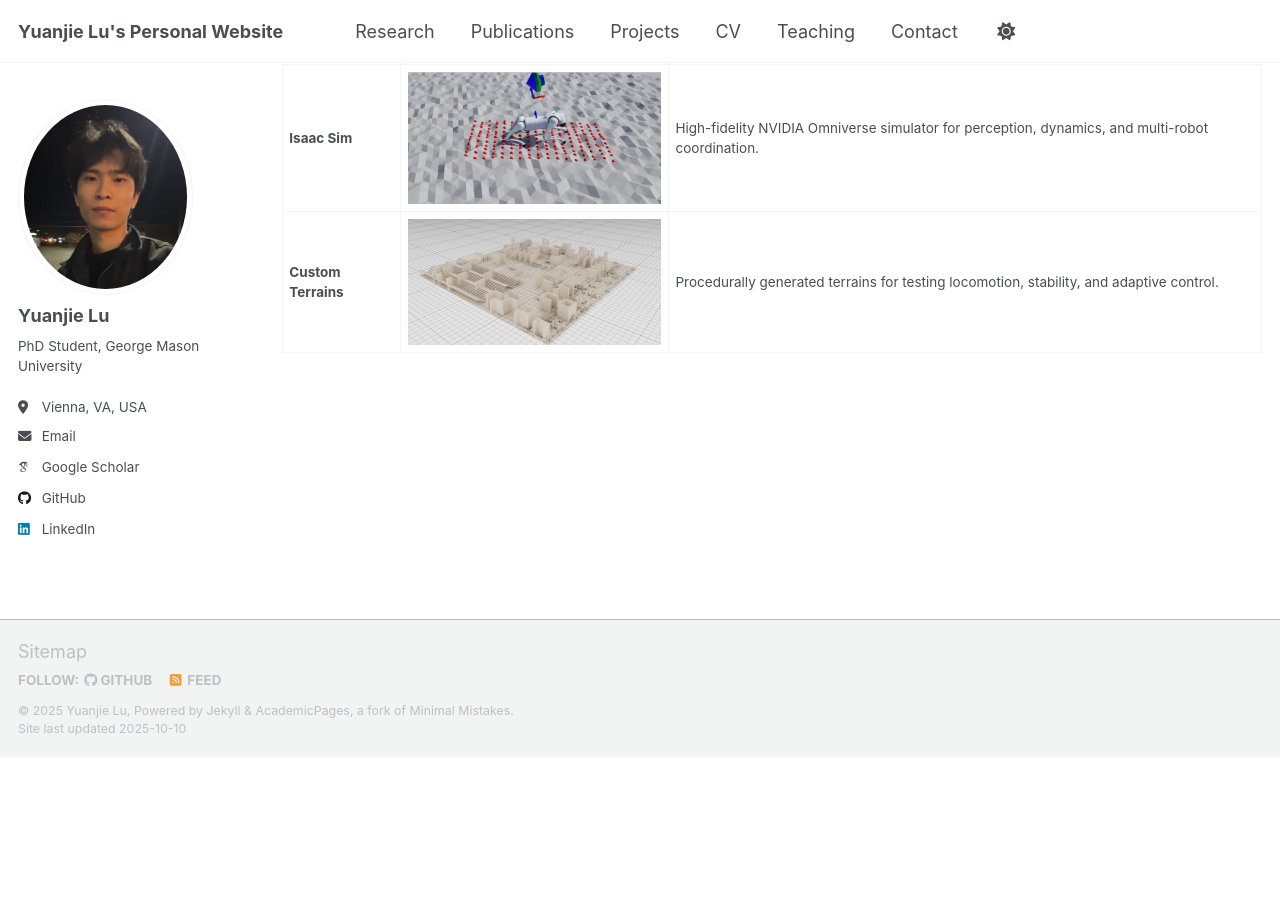
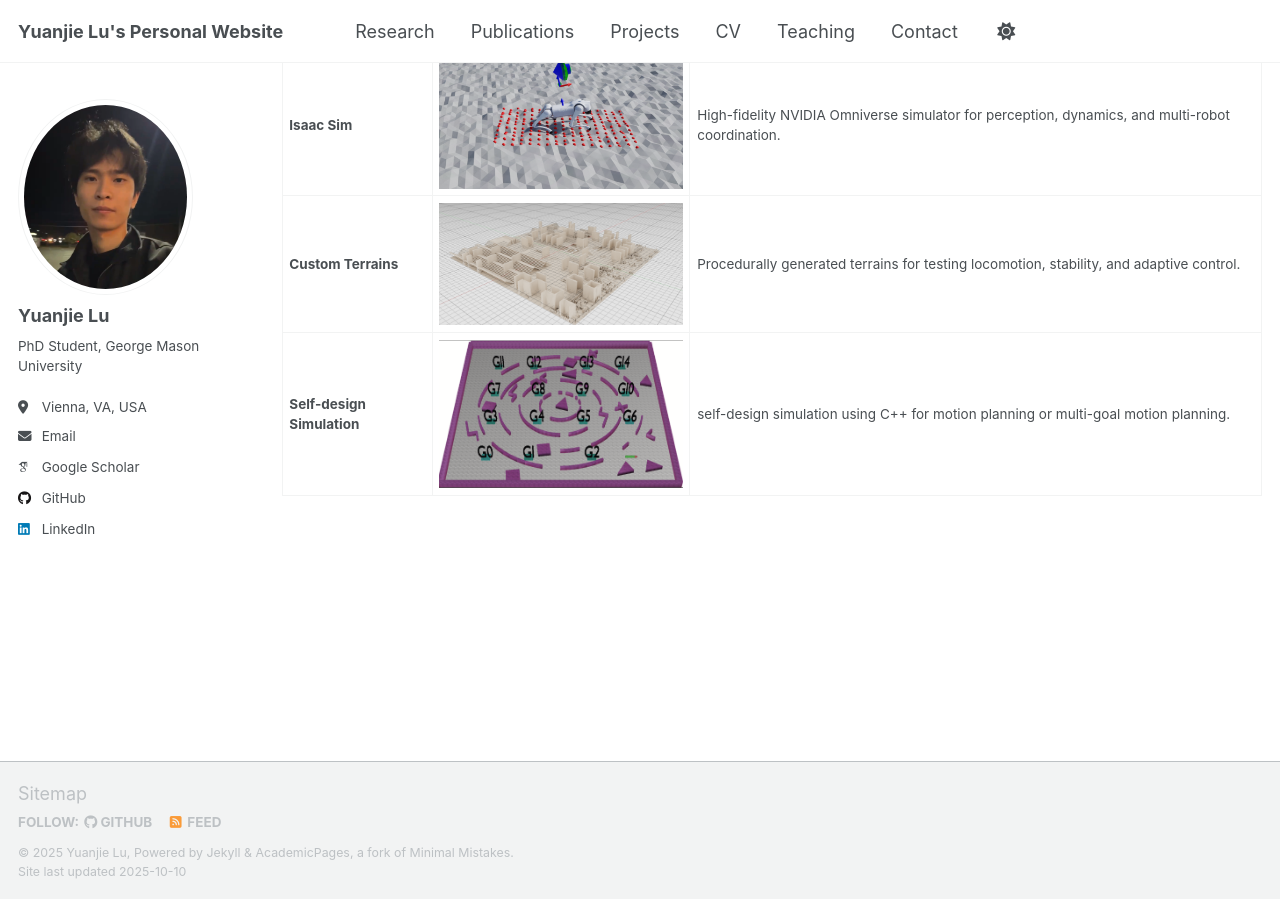
Before and after one commit to yuanjielu-64/yuanjielu-64.github.io, a Jekyll site: the page built from _pages/research.md, in a window 1280 px wide and 900 px high, scrolled down 2107 px. Built offline with Jekyll 4.4.1, drawn with Linux system fonts in a browser that asks for light colours; some web fonts are replaced; a script that is not in the unit is left out; before the commit the page ends 2864 px from its top, so only the background shows below that.

Commit message:
Update research.md

```diff
--- a/_pages/research.md
+++ b/_pages/research.md
@@ -54,3 +54,4 @@ I design and use multiple simulation platforms for both classical planning and l
 | **Isaac Gym** | <img src="/images/isaacgym.png" width="300"/> | GPU-accelerated simulation for large-scale reinforcement learning and policy optimization. |
 | **Isaac Sim** | <img src="/images/isaacsim.png" width="300"/> | High-fidelity NVIDIA Omniverse simulator for perception, dynamics, and multi-robot coordination. |
 | **Custom Terrains** | <img src="/images/terrian.png" width="300"/> | Procedurally generated terrains for testing locomotion, stability, and adaptive control. |
+| **Self-design Simulation** | <img src="/images/simulation.png" width="300"/> | self-design simulation using C++ for motion planning or multi-goal motion planning. |
```
